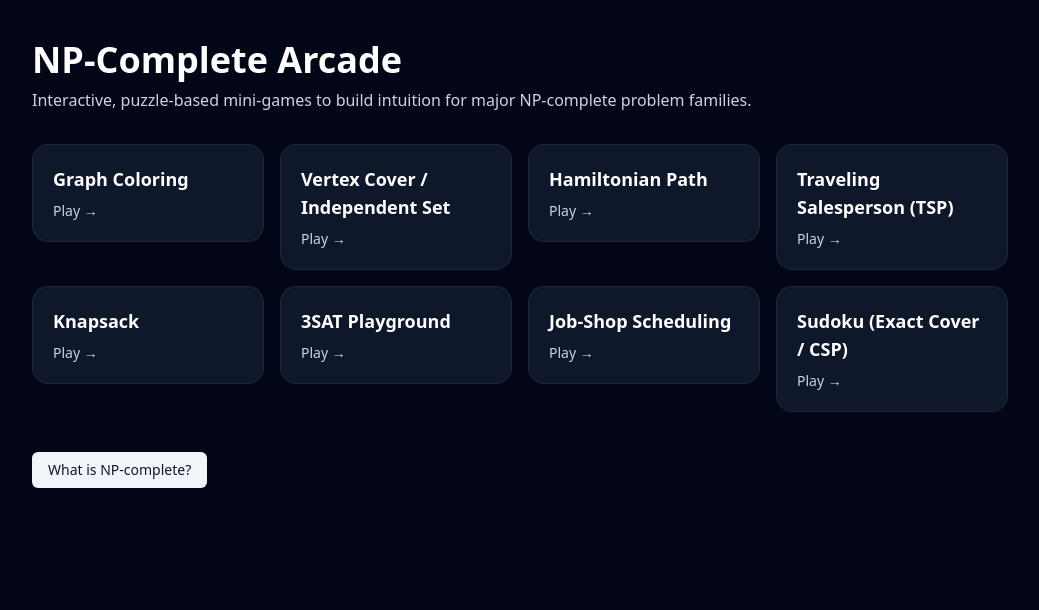
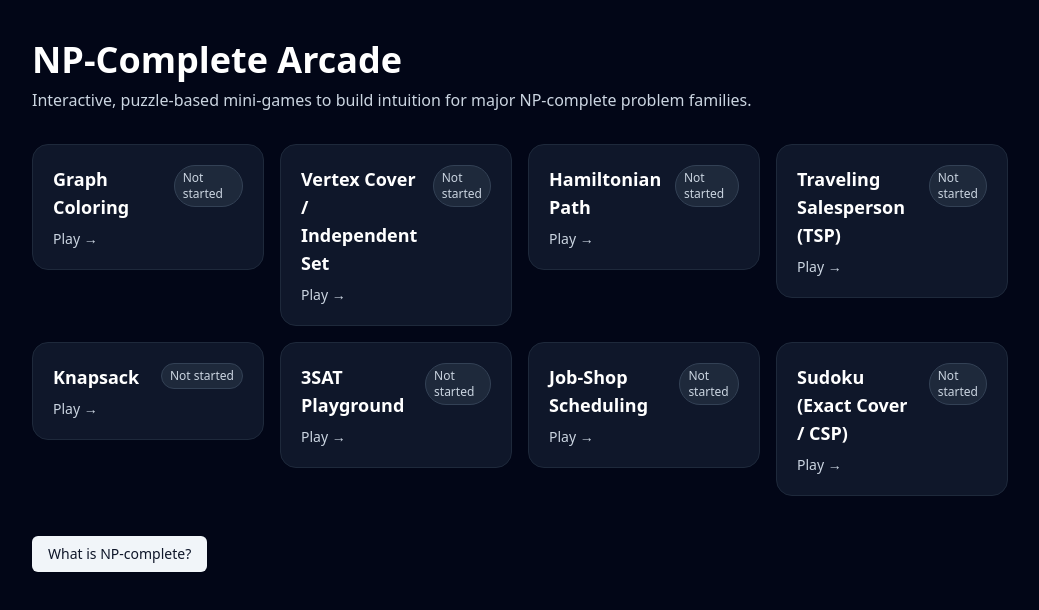
Before and after one commit to pleaselukau/np-complete-arcade, a React (Vite) app: page / in a window 1280 px wide. Shown: the top 610 px of the page, without its empty margins (120-1159 px from the left). Built offline with nearby package versions, Linux system fonts and the light colour scheme.

Commit message:
added feature : show local progress on home tiles

```diff
--- /dev/null
+++ b/src/engine/storage/progressSummary.ts
@@ -0,0 +1,13 @@
+import { readProgress } from "@/engine/storage/progress";
+
+export function getGameCompletedCount(gameId: string): number {
+  const data = readProgress();
+  const completed = data.games[gameId]?.completed ?? {};
+  return Object.values(completed).filter(Boolean).length;
+}
+
+export function getGameBestScoreSum(gameId: string): number {
+  const data = readProgress();
+  const best = data.games[gameId]?.bestScore ?? {};
+  return Object.values(best).reduce((a, b) => a + (typeof b === "number" ? b : 0), 0);
+}
--- a/src/pages/Home/index.tsx
+++ b/src/pages/Home/index.tsx
@@ -1,3 +1,4 @@
+import { getGameCompletedCount } from "@/engine/storage/progressSummary";
 import { Link } from "react-router-dom";
 import { Button } from "@/components/ui/button";
 
@@ -25,14 +26,31 @@ export default function HomePage() {
         </header>
 
         <div className="grid gap-4 sm:grid-cols-2 lg:grid-cols-4">
-          {GAMES.map((g) => (
+          {GAMES.map((g) => {
+            const completedCount = getGameCompletedCount(g.id);
+
+            return (
               <Link key={g.id} to={`/game/${g.id}`}>
                 <div className="rounded-2xl border border-slate-800 bg-slate-900 p-5 hover:bg-slate-800 transition">
+                  <div className="flex items-start justify-between gap-3">
                     <div className="text-lg font-semibold">{g.title}</div>
+                    {completedCount > 0 ? (
+                      <div className="text-xs rounded-full bg-emerald-500/15 text-emerald-200 border border-emerald-500/30 px-2 py-1">
+                        Completed: {completedCount}
+                      </div>
+                    ) : (
+                      <div className="text-xs rounded-full bg-slate-800 text-slate-300 border border-slate-700 px-2 py-1">
+                        Not started
+                      </div>
+                    )}
+                  </div>
+
                   <div className="mt-2 text-sm text-slate-300">Play →</div>
                 </div>
               </Link>
-          ))}
+            );
+          })}
+
         </div>
 
         <div className="mt-10">
```
Lines whose indentation alone changed are shown as unchanged.
